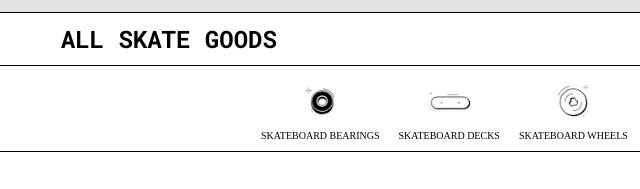
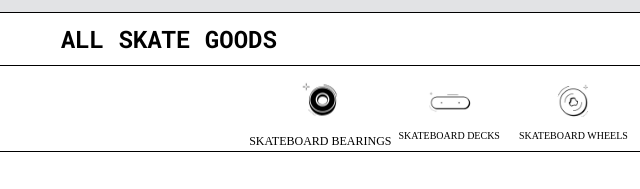
Before and after one commit to avantikasingh2110/Urban_Monkey, a plain HTML site: page Nikhil Sharma/stakeboard.html in a window 1280 px wide. In both pictures the pointer is over the element 388 px from the left and 415 px from the top of the page. Shown: the part 307-496 px from the top of the page, 68-708 px from the left. Drawn offline with nearby package versions, Linux system fonts and the light colour scheme.

Commit message:
made small changes

```diff
--- a/Nikhil Sharma/skateboard.css
+++ b/Nikhil Sharma/skateboard.css
@@ -201,6 +201,11 @@ body{
             flex-direction: column;
             justify-content: center;
             align-items: center;
+
+            &:hover{
+
+                transform: scale(1.2);
+            }
 
      .images{
         margin: auto;
--- a/Nikhil Sharma/watch.css
+++ b/Nikhil Sharma/watch.css
@@ -203,7 +203,7 @@ body{
             align-items: center;
 
             &:hover{
-                background-color: #E2E3E5;
+
                 transform: scale(1.2);
             }
 
```
